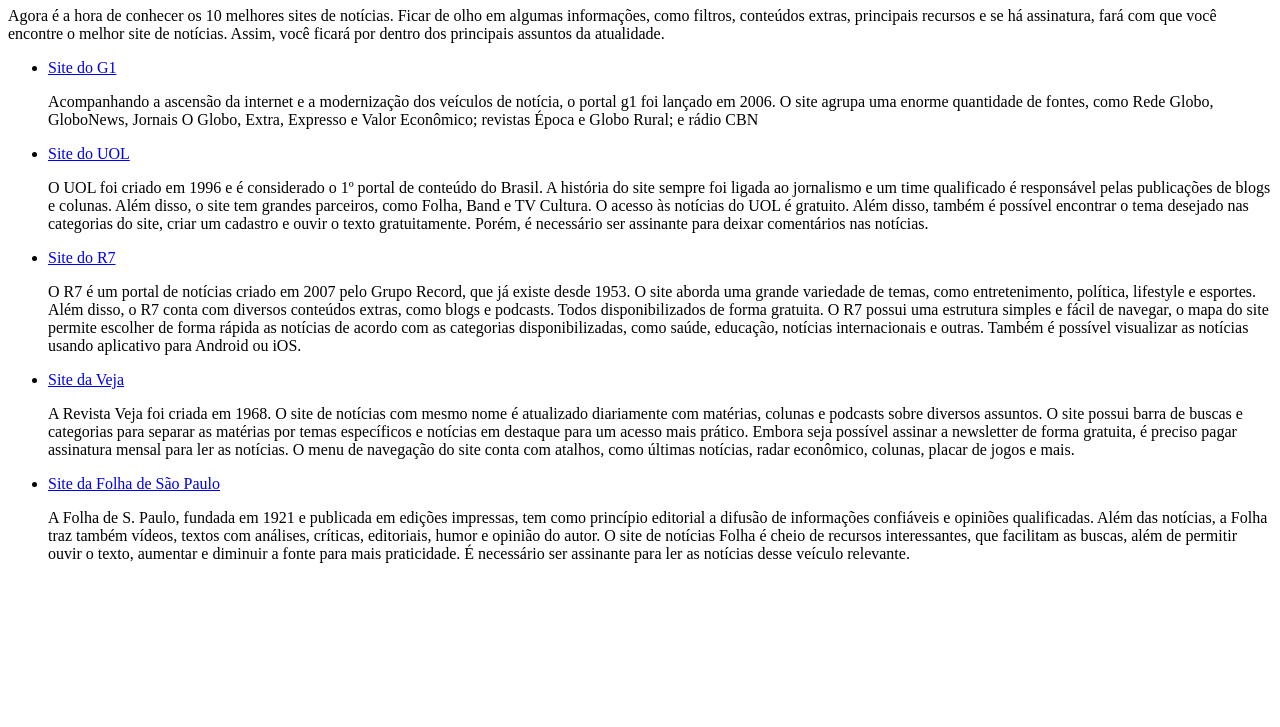
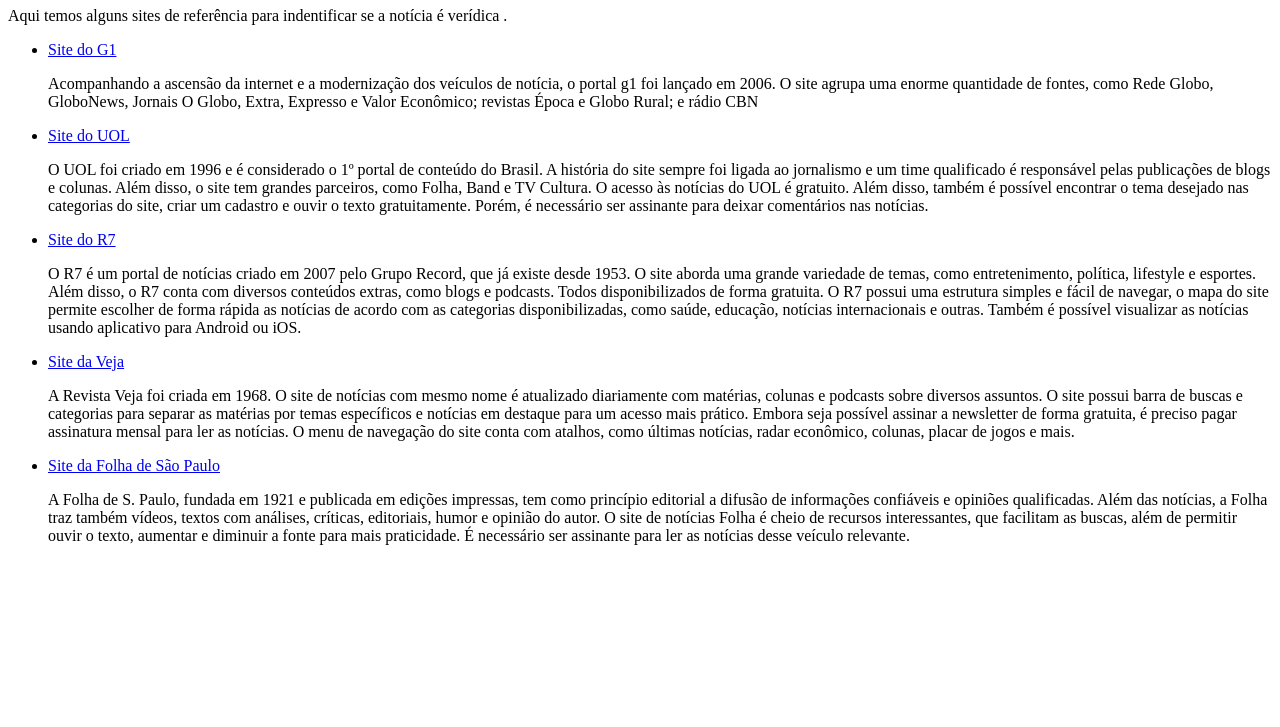
Before and after one commit to NathanVPLemos/Fake-News, a plain HTML site: page index.html in a window 1280 px wide. Shown: the part 73-800 px from the top of the page. Drawn offline with Linux system fonts and the light colour scheme.

Commit message:
Update index.html

```diff
--- a/index.html
+++ b/index.html
@@ -12,7 +12,7 @@
 <h1>Os Melhores Sites de Notícias</h1>
 
 
-<P>Agora é a hora de conhecer os 10 melhores sites de notícias. Ficar de olho em algumas informações, como filtros, conteúdos extras, principais recursos e se há assinatura, fará com que você encontre o melhor site de notícias. Assim, você ficará por dentro dos principais assuntos da atualidade.</P>
+<P>Aqui temos alguns sites de referência para indentificar se a notícia é verídica .</P>
 
 <ul>
 
```
